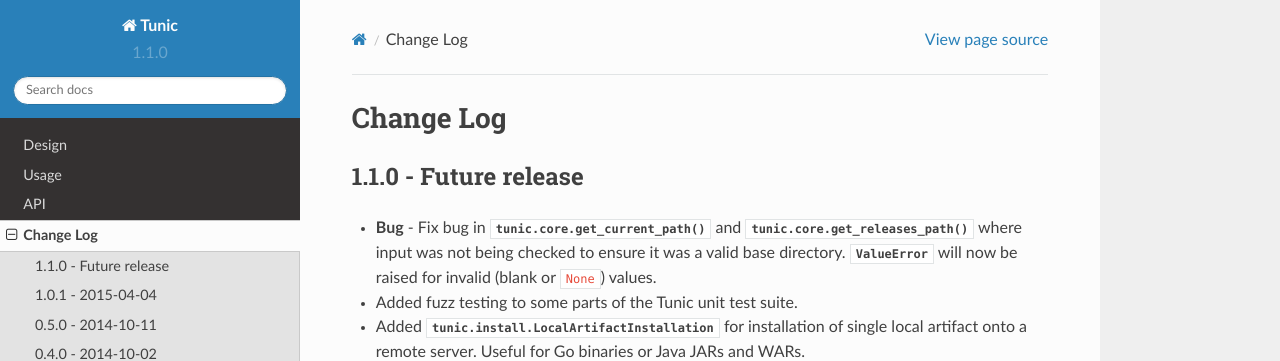
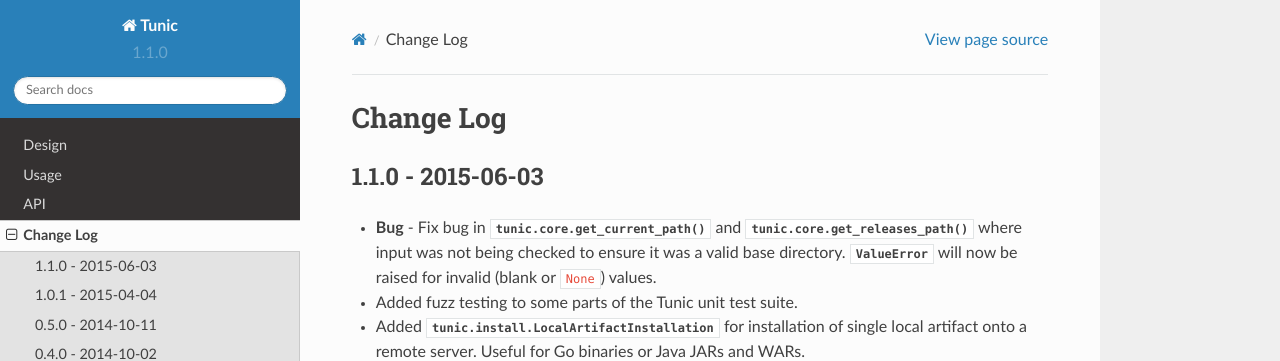
Before and after one commit to 56quarters/tunic, a Sphinx documentation site: the page built from doc/source/changes.rst, in a window 1280 px wide and 900 px high. Shown: the top 361 px of the window. Built offline with Sphinx 7.4.7 and the Read the Docs theme 2.0.0, drawn with Linux system fonts in a browser that asks for light colours.

Commit message:
Update changelog for 1.1.0 release

```diff
--- a/doc/source/changes.rst
+++ b/doc/source/changes.rst
@@ -1,8 +1,8 @@
 Change Log
 ==========
 
-1.1.0 - Future release
-----------------------
+1.1.0 - 2015-06-03
+------------------
 * **Bug** - Fix bug in :func:`tunic.core.get_current_path` and
   :func:`tunic.core.get_releases_path` where input was not being checked to ensure
   it was a valid base directory. :class:`ValueError` will now be raised for invalid
```
